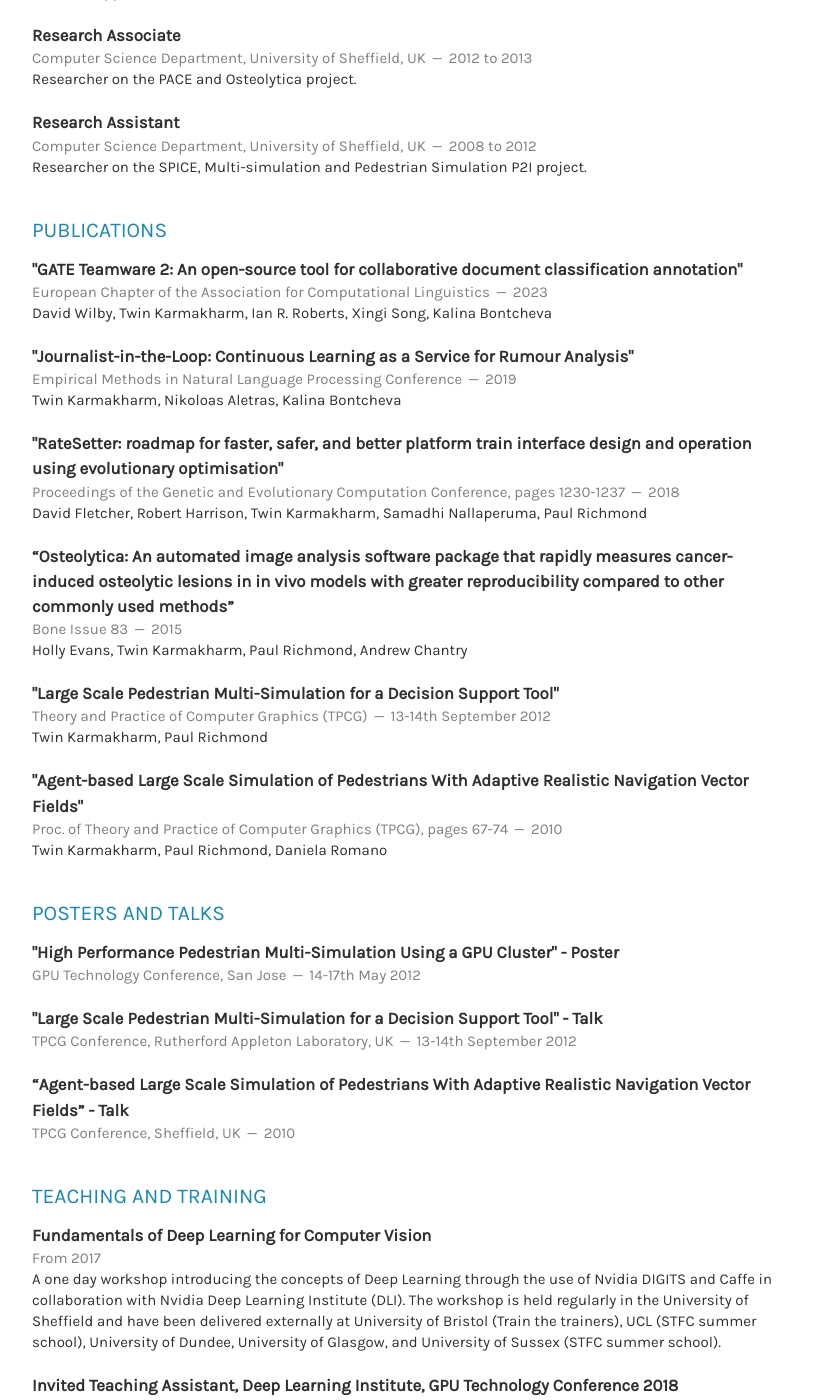
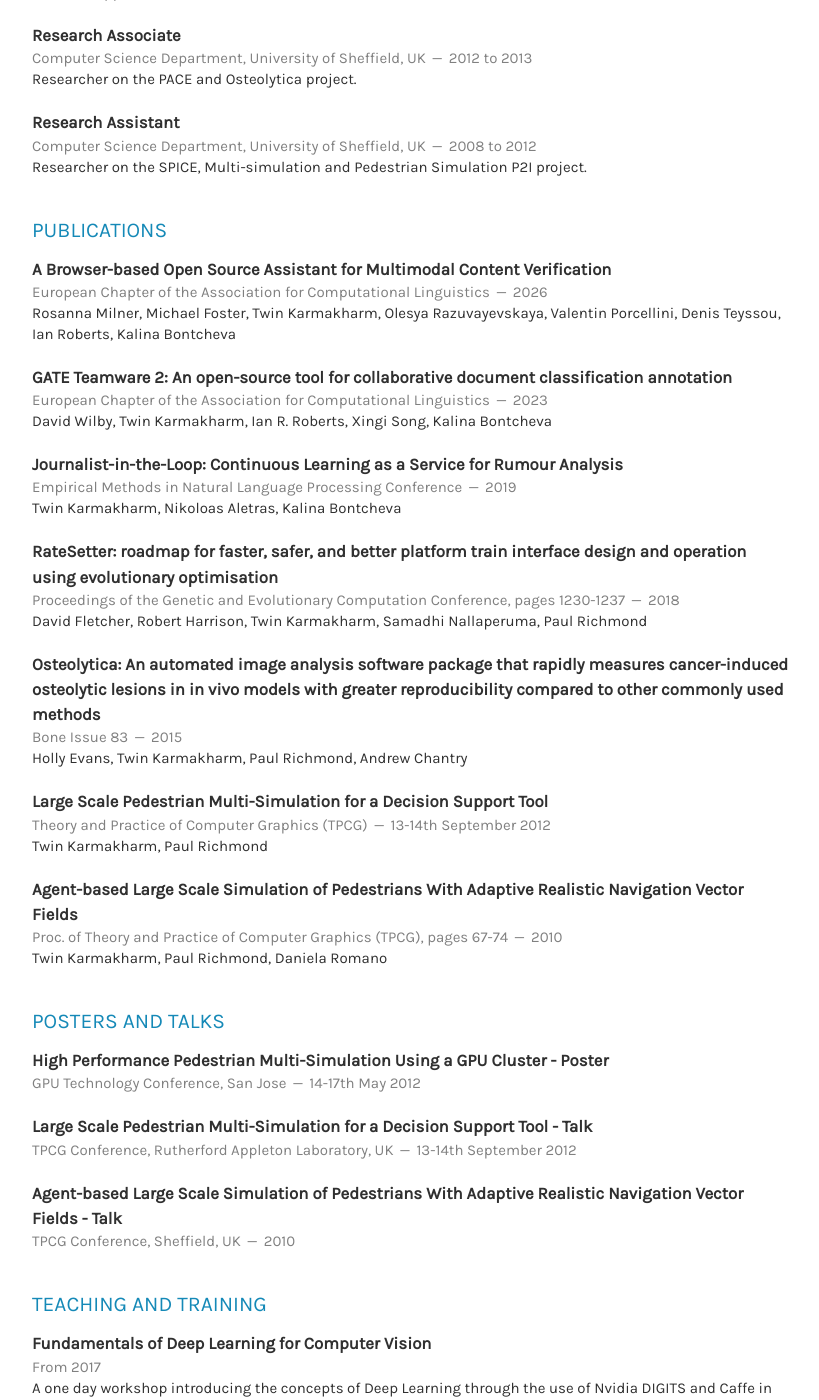
Before and after one commit to twinkarma/twinkarma.github.io, a Jekyll site: the page built from index.html, in a window 1280 px wide and 1400 px high, scrolled down 970 px. Shown: the whole window, without its empty margins (388-1207 px from the left). Built offline with Jekyll 4.4.1, drawn with Linux system fonts in a browser that asks for light colours; nearby versions of some CDN libraries; the list of posts is cut into pages by our own code; some of the changed text lies outside the part shown.

Commit message:
Update publications

```diff
--- /dev/null
+++ b/Gemfile
@@ -0,0 +1,2 @@
+source "https://rubygems.org"
+gem "jekyll"
--- a/_includes/events.html
+++ b/_includes/events.html
@@ -1,5 +1,26 @@
 <section class="thirteen columns">
     <h1>Events and Activities</h1>
+    <article>
+        <header>
+            <h1>RSECon26 - Programme Co-chair, Reviewer</h1>
+            <span><address>Sheffield, UK</address><time>September 2026</time></span>
+        </header>
+        <p>National conference for Research Software Engineering 2026.</p>
+    </article>
+    <article>
+        <header>
+            <h1>RSECon25 - Steering Group Chair</h1>
+            <span><address>Warwick University, UK</address><time>September 2025</time></span>
+        </header>
+        <p>National conference for Research Software Engineering 2025.</p>
+    </article>
+    <article>
+        <header>
+            <h1>Trustee for the national Society of Research Software Engineering</h1>
+            <span><time>September 2023-September 2026</time></span>
+        </header>
+        <p>Lead of Web & Infrastructure subgroup (2023-2025). Co-lead of Policy & Funding subgroup (2025-2026).</p>
+    </article>
     <article>
         <header>
             <h1>No Greater Fear than the Unseen, The VR Experience - Developer</h1>
--- a/_includes/publications.html
+++ b/_includes/publications.html
@@ -2,14 +2,21 @@
     <h1>Publications</h1>
     <article>
         <header>
-            <h1>"GATE Teamware 2: An open-source tool for collaborative document classification annotation"</h1>
+            <h1>A Browser-based Open Source Assistant for Multimodal Content Verification</h1>
+            <span><address>European Chapter of the Association for Computational Linguistics</address><time>2026</time></span>
+        </header>
+        <p>Rosanna Milner, Michael Foster, Twin Karmakharm, Olesya Razuvayevskaya, Valentin Porcellini, Denis Teyssou, Ian Roberts, Kalina Bontcheva</p>
+    </article>
+    <article>
+        <header>
+            <h1>GATE Teamware 2: An open-source tool for collaborative document classification annotation</h1>
             <span><address>European Chapter of the Association for Computational Linguistics</address><time>2023</time></span>
         </header>
         <p>David Wilby, Twin Karmakharm, Ian R. Roberts, Xingi Song, Kalina Bontcheva</p>
     </article>
     <article>
         <header>
-            <h1>"Journalist-in-the-Loop: Continuous Learning as a Service for Rumour Analysis"</h1>
+            <h1>Journalist-in-the-Loop: Continuous Learning as a Service for Rumour Analysis</h1>
             <span><address>Empirical Methods in Natural Language Processing Conference</address><time>2019</time></span>
         </header>
 
@@ -17,7 +24,7 @@
     </article>
     <article>
         <header>
-            <h1>"RateSetter: roadmap for faster, safer, and better platform train interface design and operation using evolutionary optimisation"</h1>
+            <h1>RateSetter: roadmap for faster, safer, and better platform train interface design and operation using evolutionary optimisation</h1>
             <span><address>Proceedings of the Genetic and Evolutionary Computation Conference, pages 1230-1237</address><time>2018</time></span>
         </header>
 
@@ -25,7 +32,7 @@
     </article>
     <article>
         <header>
-            <h1>“Osteolytica: An automated image analysis software package that rapidly measures cancer-induced osteolytic lesions in in vivo models with greater reproducibility compared to other commonly used methods”</h1>
+            <h1>Osteolytica: An automated image analysis software package that rapidly measures cancer-induced osteolytic lesions in in vivo models with greater reproducibility compared to other commonly used methods</h1>
             <span><address>Bone Issue 83</address><time>2015</time></span>
         </header>
 
@@ -33,14 +40,14 @@
     </article>
     <article>
         <header>
-            <h1>"Large Scale Pedestrian Multi-Simulation for a Decision Support Tool"</h1>
+            <h1>Large Scale Pedestrian Multi-Simulation for a Decision Support Tool</h1>
             <span><address>Theory and Practice of Computer Graphics (TPCG)</address><time>13-14th September 2012</time></span>
         </header>
         <p>Twin Karmakharm, Paul Richmond</p>
     </article>
     <article>
         <header>
-            <h1>"Agent-based Large Scale Simulation of Pedestrians With Adaptive Realistic Navigation Vector Fields"</h1>
+            <h1>Agent-based Large Scale Simulation of Pedestrians With Adaptive Realistic Navigation Vector Fields</h1>
             <span><address>Proc. of Theory and Practice of Computer Graphics (TPCG), pages 67-74</address><time>2010</time></span>
         </header>
         <p>Twin Karmakharm, Paul Richmond, Daniela Romano </p>
@@ -51,20 +58,20 @@
     <h1>Posters and Talks</h1>
     <article>
         <header>
-            <h1>"High Performance Pedestrian Multi-Simulation Using a GPU Cluster" - Poster</h1>
+            <h1>High Performance Pedestrian Multi-Simulation Using a GPU Cluster - Poster</h1>
             <span><address>GPU Technology Conference, San Jose</address><time>14-17th May 2012</time></span>
         </header>
     </article>
     <article>
         <header>
-            <h1>"Large Scale Pedestrian Multi-Simulation for a Decision Support Tool" - Talk</h1>
+            <h1>Large Scale Pedestrian Multi-Simulation for a Decision Support Tool - Talk</h1>
             <span><address>TPCG Conference, Rutherford Appleton Laboratory, UK</address><time>13-14th September 2012</time></span>
         </header>
 
     </article>
     <article>
         <header>
-            <h1>“Agent-based Large Scale Simulation of Pedestrians With Adaptive Realistic Navigation Vector Fields” - Talk</h1>
+            <h1>Agent-based Large Scale Simulation of Pedestrians With Adaptive Realistic Navigation Vector Fields - Talk</h1>
             <span><address>TPCG Conference, Sheffield, UK</address><time>2010</time></span>
         </header>
 
--- a/_layouts/layout.html
+++ b/_layouts/layout.html
@@ -47,8 +47,7 @@
         </p>
         <p>
             <a href="{{ site.email_full }}">{{ site.email }}</a><br/>
-            <a href="https://github.com/{{ site.github }}"><i class="fa fa-github"></i> Github</a> /
-            <a href="https://twitter.com/{{ site.twitter }}"><i class="fa fa-twitter"></i> Twitter</a>
+            <a href="https://github.com/{{ site.github }}"><i class="fa fa-github"></i> Github</a>
         </p>
     </header>
     <div class="twelve columns clearfix">
--- a/index.html
+++ b/index.html
@@ -17,4 +17,4 @@ layout: layout
 
 {% include events.html %}
 
-{% include skills.html %}
+<!--{% include skills.html %}-->
```
Also changed, not shown: README.md, 1 other file.
